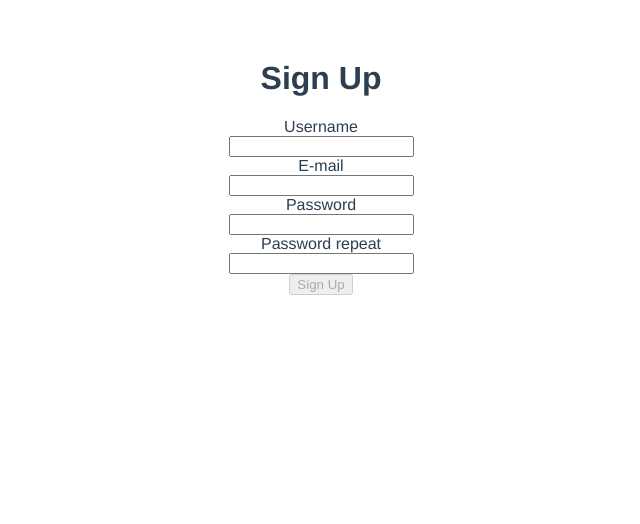
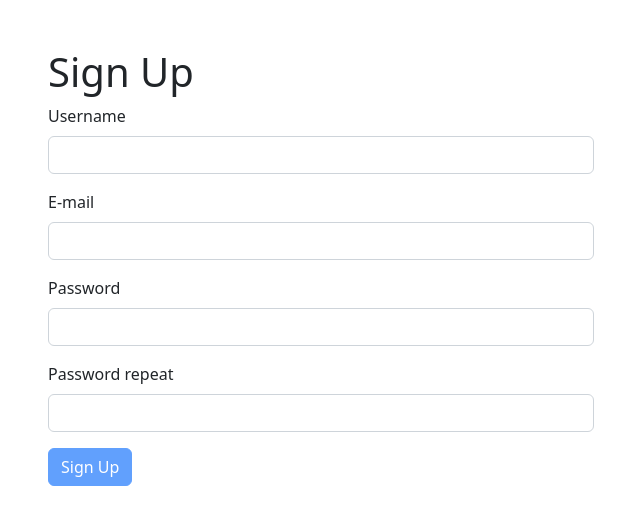
Before and after one commit to aumartinez/vue-tdd, a Vue app: page / in a window 1280 px wide. Shown: the top 524 px of the page, without its empty margins (319-959 px from the left). Built offline with nearby package versions, Linux system fonts and the light colour scheme.

Commit message:
Added Bootstrap for layout

```diff
--- a/package.json
+++ b/package.json
@@ -10,6 +10,10 @@
     "test": "jest --watch"
   },
   "dependencies": {
+    "@popperjs/core": "^2.11.6",
+    "axios": "^1.1.2",
+    "boostrap": "^2.0.0",
+    "bootstrap": "^5.2.2",
     "core-js": "^3.8.3",
     "vue": "^3.2.13"
   },
--- a/src/App.vue
+++ b/src/App.vue
@@ -7,12 +7,5 @@
 </template>
 
 <style>
-#app {
-  font-family: Avenir, Helvetica, Arial, sans-serif;
-  -webkit-font-smoothing: antialiased;
-  -moz-osx-font-smoothing: grayscale;
-  text-align: center;
-  color: #2c3e50;
-  margin-top: 60px;
-}
+
 </style>
--- a/src/pages/SignUpPage.vue
+++ b/src/pages/SignUpPage.vue
@@ -18,18 +18,31 @@
 </script>
 
 <template>
-  <h1>Sign Up</h1>
-  <label for="username">Username</label><br />
-  <input id="username" /><br />
-  <label for="e-mail">E-mail</label><br />
-  <input id="e-mail" /><br />
-  <label for="password">Password</label><br />
-  <input
-  v-model="password"
-  id="password" type="password" /><br />
-  <label for="password-repeat">Password repeat</label><br />
-  <input
-  v-model="passwordRepeat"
-  id="password-repeat" type="password" /><br />
-  <button :disabled="isDisabled">Sign Up</button><br />
+  <div class="container">
+    <div class="row">
+      <div class="col-md-6 offset-md-3 pt-5 pb-5">
+        <h1>Sign Up</h1>
+        <form>
+          <label for="username" class="form-label">Username</label>
+          <input id="username" class="form-control mb-3" />
+          <label for="e-mail" class="form-label">E-mail</label>
+          <input id="e-mail" class="form-control mb-3" />
+          <label for="password" class="form-label">Password</label>
+          <input
+          class="form-control mb-3"
+          v-model="password"
+          id="password" type="password" />
+          <label for="password-repeat" class="form-label">Password repeat</label>
+          <input
+          class="form-control mb-3"
+          v-model="passwordRepeat"
+          id="password-repeat" type="password" />
+          <button
+          type="button"
+          class="btn btn-primary"
+          :disabled="isDisabled">Sign Up</button>
+        </form>
+      </div>
+    </div>
+  </div>
 </template>
```
Also changed, not shown: src/main.js (+6 -1 lines), 2 other files (tests, documents, lock files or other folders).
